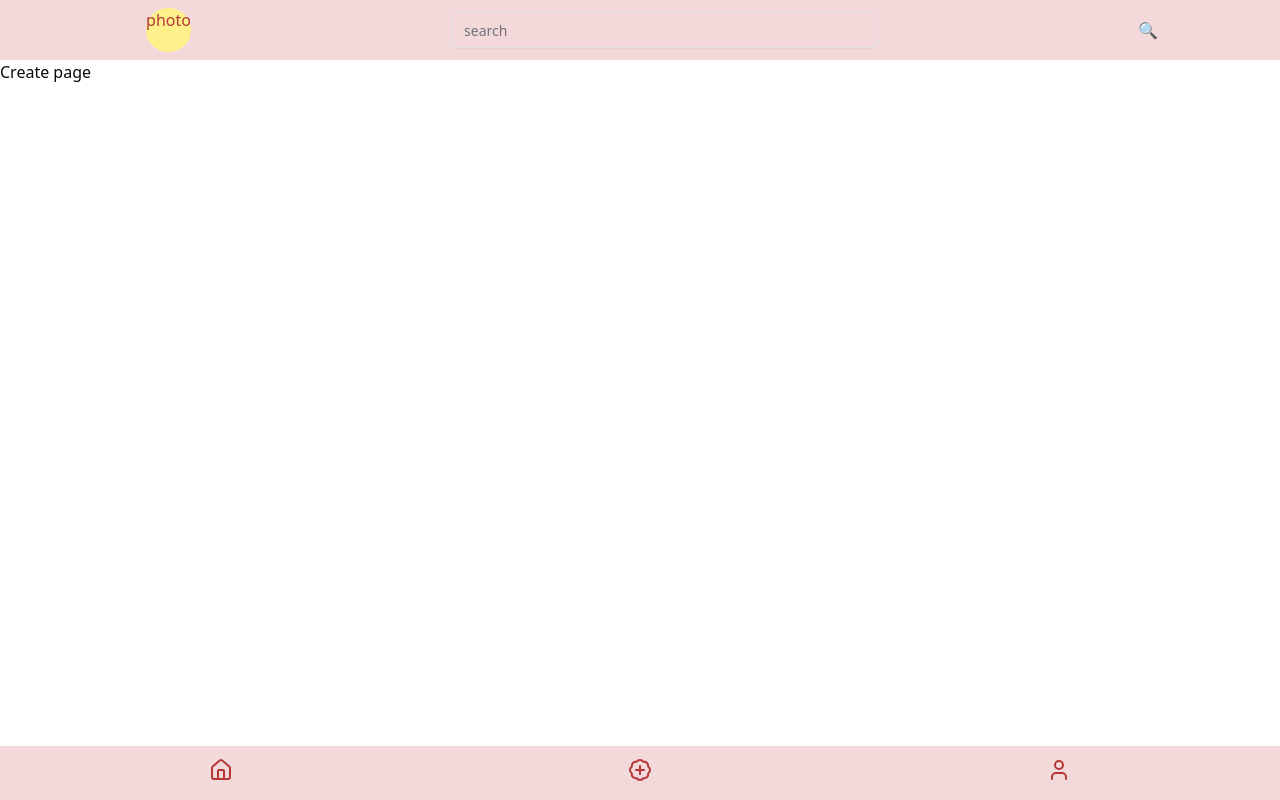
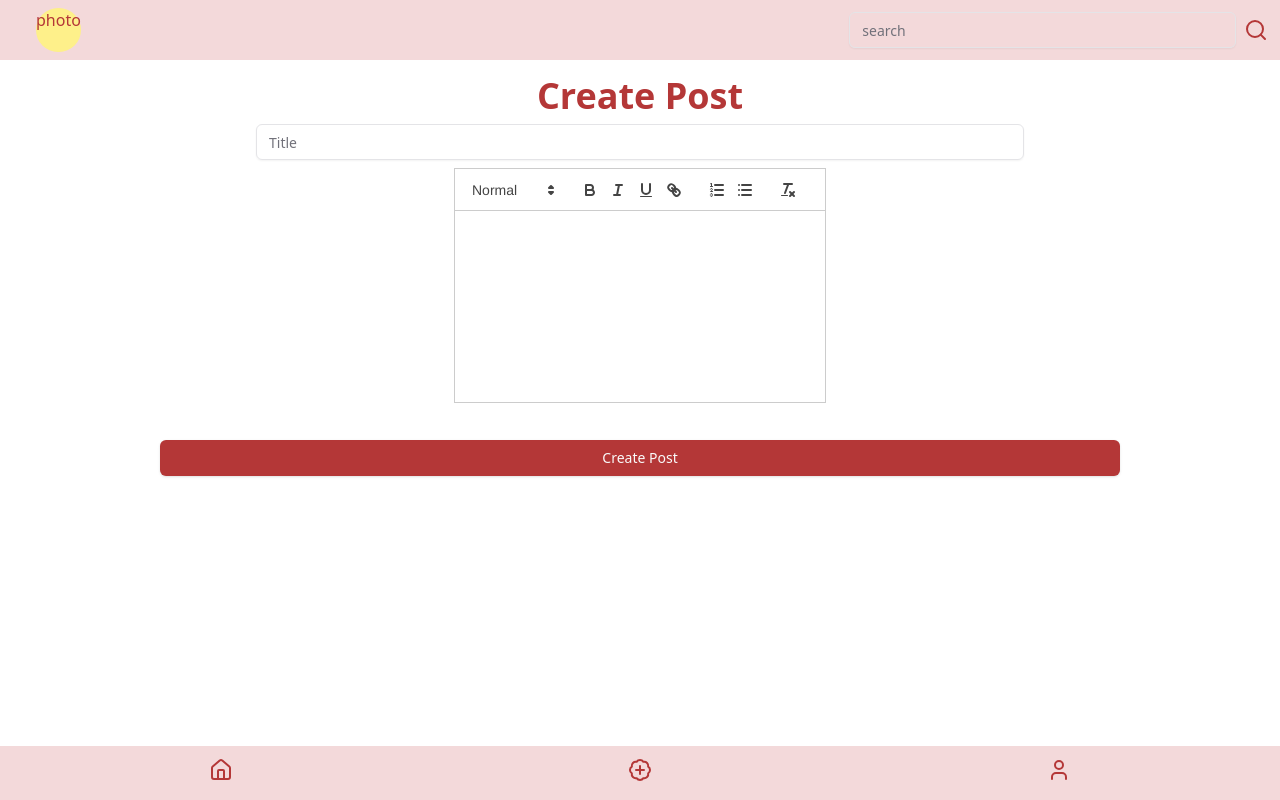
Before and after one commit to amaan-aly246/NALUM-Task, a React (Vite) app in the folder client/: page /create in a window 1280 px wide. Built offline with nearby package versions, Linux system fonts and the light colour scheme; no server answers.

Commit message:
create post page created

```diff
--- a/client/package.json
+++ b/client/package.json
@@ -20,6 +20,7 @@
     "lucide-react": "^0.469.0",
     "react": "^18.3.1",
     "react-dom": "^18.3.1",
+    "react-quill": "^2.0.0",
     "react-router": "^7.1.1",
     "tailwind-merge": "^2.6.0",
     "tailwindcss-animate": "^1.0.7",
--- a/client/src/App.tsx
+++ b/client/src/App.tsx
@@ -1,5 +1,5 @@
 import "./index.css"
-import Create from "./screens/Create"
+import Create from "./screens/CreatePost"
 import Footer from "./screens/Footer"
 import Home from "./screens/Home"
 import InvalidPage from "./screens/InvalidPage"
--- a/client/src/screens/Create.tsx
+++ /dev/null
@@ -1,12 +0,0 @@
-
-function Create() {
-  return (
-    <>
-      <div>
-        <span>Create page</span>
-      </div>
-    </>
-  )
-}
-
-export default Create
--- /dev/null
+++ b/client/src/screens/CreatePost.tsx
@@ -0,0 +1,51 @@
+import React, { useState } from "react"
+import { Navigate } from "react-router"
+import ReactQuill from "react-quill"
+import "react-quill/dist/quill.snow.css"
+import { Input } from "@/components/ui/input"
+import { Button } from "@/components/ui/button"
+
+function CreatePosts() {
+  const [title, setTitle] = useState("")
+  const [content, setContent] = useState("")
+  const [redirect, setRedirect] = useState(false)
+
+  const handleSubmit = (event: React.FormEvent) => {
+    event.preventDefault()
+    console.log("Post created:", { title, content })
+    setRedirect(true)
+  }
+
+  if (redirect) return <Navigate to="/" />
+  return (
+    <form className="flex items-center flex-col " onSubmit={handleSubmit}>
+      <h2 className=" font-semibold text-primary_red text-4xl mt-4">
+        Create Post
+      </h2>
+      <Input
+        className="w-3/5 my-2"
+        type="text"
+        placeholder="Title"
+        name="title"
+        value={title}
+        onChange={(event) => setTitle(event.target.value)}
+      />
+      {/*  @ts-ignore */}
+
+      <ReactQuill
+        theme="snow"
+        value={content}
+        onChange={(content: string) => setContent(content)}
+        className="  h-48 "
+      />
+
+      <Button
+        type="submit"
+        className="bg-primary_red hover:bg-secondary_red mt-20 w-3/4">
+        Create Post
+      </Button>
+    </form>
+  )
+}
+
+export default CreatePosts
--- a/client/src/screens/Navigation.tsx
+++ b/client/src/screens/Navigation.tsx
@@ -1,5 +1,5 @@
 import { Input } from "@/components/ui/input"
-import { LogOut as LogOutIcon } from "lucide-react"
+import { LogOut as LogOutIcon, Search } from "lucide-react"
 import {
   AlertDialog,
   AlertDialogAction,
@@ -23,12 +23,17 @@ function Navigation() {
   const navigate = useNavigate()
   return (
     <>
-      <div className="  flex gap-4 py-2 justify-around items-center  bg-tertiary_color text-primary_red">
+      <div className="  flex gap-4 py-2  justify-around lg:justify-between lg:px-3 items-center  bg-tertiary_color text-primary_red">
         <div className="rounded-full bg-yellow-200 h-11 ml-6 border-primary_red ">
           photo
         </div>
-        <Input className="lg:w-2/6 " placeholder="search" />
-        <button>🔍</button>
+        <div  className="lg:w-2/6 flex gap-2" >
+          <Input placeholder="search" />
+          <button>
+            <Search />
+          </button>
+        </div>
+
         {/* Logout btn  */}
         {user ? (
           <>
@@ -54,7 +59,8 @@ function Navigation() {
             </AlertDialog>
           </>
         ) : (
-          <></>
+          <>
+          </>
         )}
       </div>
       <Outlet />
```
Also changed, not shown: 2 other files (tests, documents, lock files or other folders).
